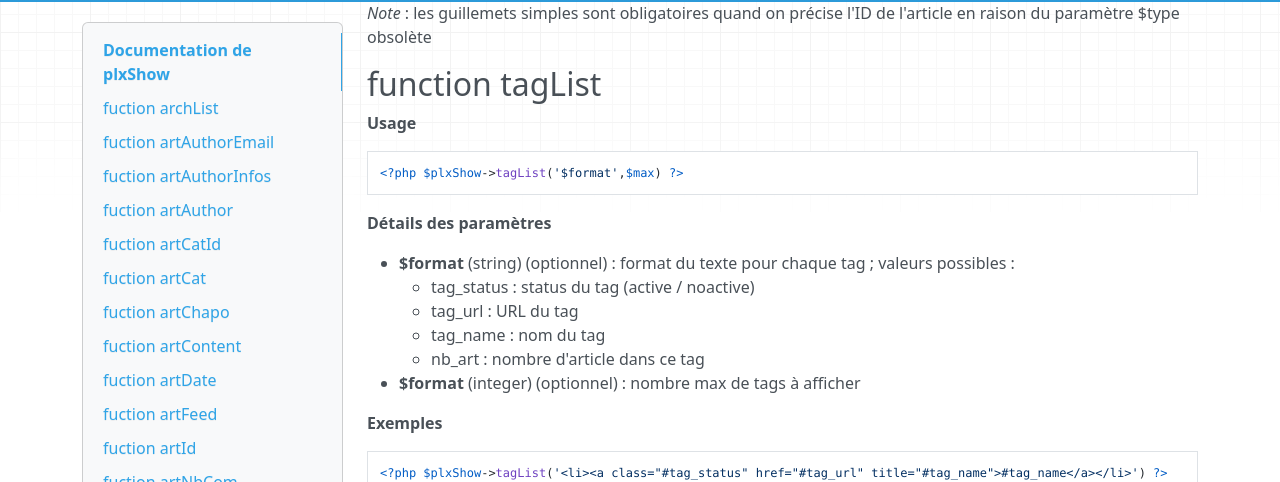
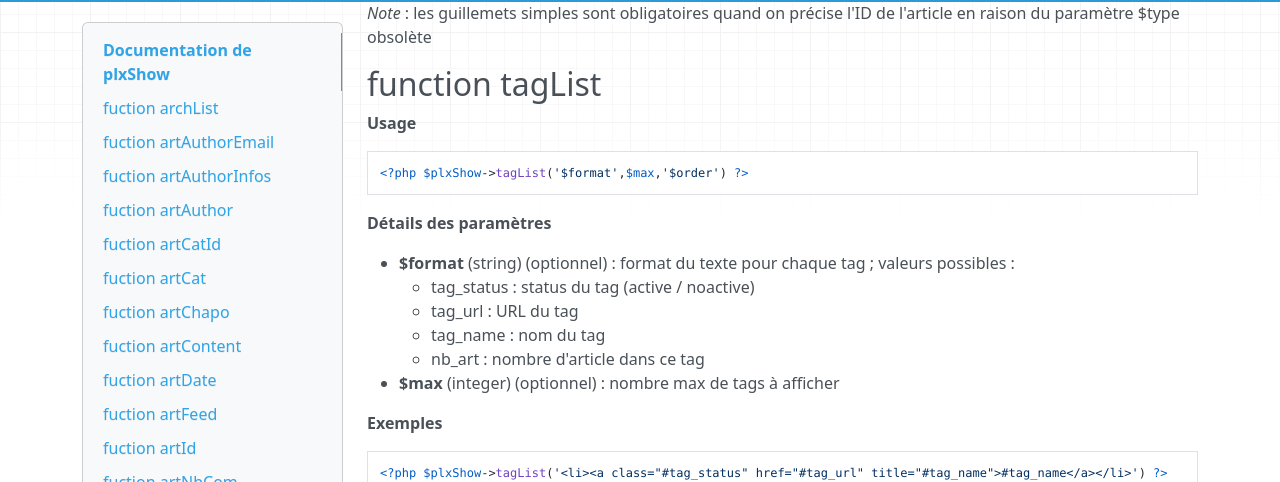
Before and after one commit to pluxml/PluXml-Wiki, an MkDocs documentation site: the page built from docs/developper/plxshow.md, in a window 1280 px wide and 900 px high, scrolled down 32582 px. Shown: the part 94-576 px from the top of the window. Built offline with MkDocs 1.6.1, drawn with Linux system fonts in a browser that asks for light colours; nearby versions of some CDN libraries.

Commit message:
Corrections supplémentaires sur plxShow->tagList

```diff
--- a/docs/developper/plxshow.md
+++ b/docs/developper/plxshow.md
@@ -1374,7 +1374,7 @@ __Exemple__
 
 __Usage__
 
-    <?php $plxShow->tagList('$format',$max) ?>
+    <?php $plxShow->tagList('$format',$max,'$order') ?>
 
 __Détails des paramètres__
 
@@ -1383,7 +1383,7 @@ __Détails des paramètres__
     *  tag_url : URL du tag
     *  tag_name : nom du tag
     *  nb_art : nombre d'article dans ce tag
-* __$format__ (integer) (optionnel) : nombre max de tags à afficher
+* __$max__ (integer) (optionnel) : nombre max de tags à afficher
 
 __Exemples__
 
```
